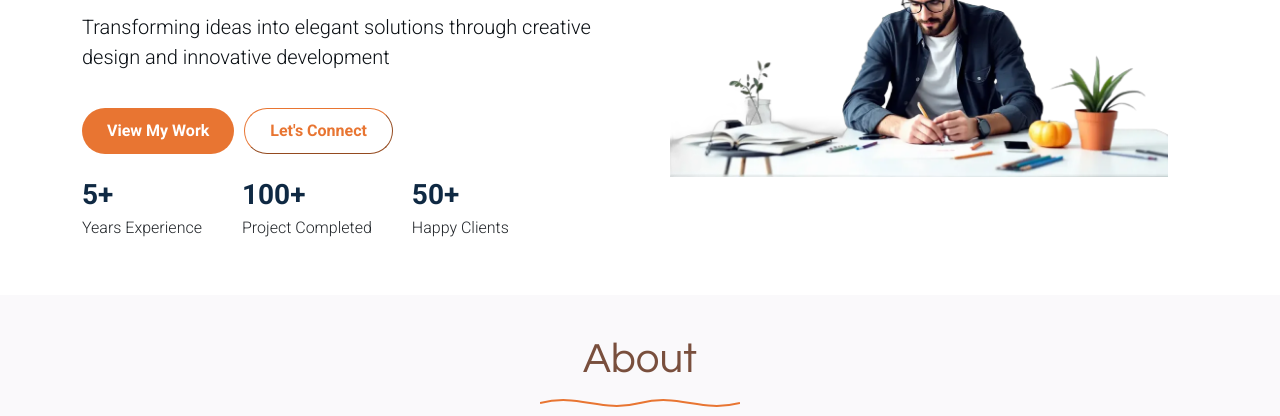
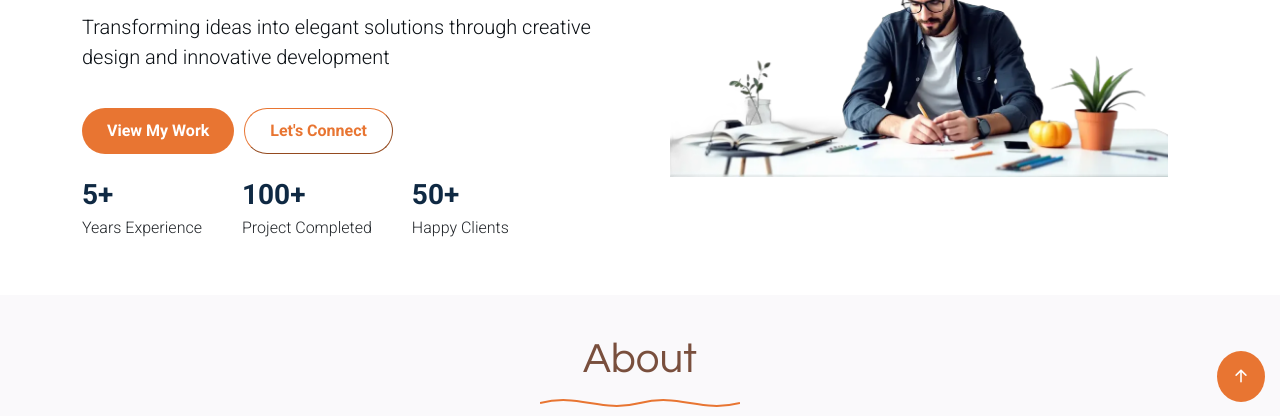
Before and after one commit to Narjissi-fadwa/EasyFolio, a website: page index.html in a window 1280 px wide. Shown: the part 383-799 px from the top of the page. Drawn offline with nearby package versions, Linux system fonts and the light colour scheme; a web font is replaced by a local one.

Commit message:
btn back to top

```diff
--- a/index.html
+++ b/index.html
@@ -716,6 +716,10 @@
             Designed by <a class="text-decoration-none text-accent" href="https://bootstrapmade.com/">BootstrapMade</a>
         </div>
     </footer>
+    <!--back to top-->
+    <button id="btt">
+        <a href=""><i class="bi bi-arrow-up-short"></i></a>
+    </button>
     <script src="./node_modules/bootstrap/dist/js/bootstrap.bundle.js"></script>
 </body>
 
--- a/src/sass/modules/home/home/_Footer.sass
+++ b/src/sass/modules/home/home/_Footer.sass
@@ -12,3 +12,23 @@ footer
     .credits
         font-family: "Roboto"
         font-size: 13px
+// back to top
+#btt
+    position: fixed
+    bottom: 15px
+    right: 15px
+    max-width: 48px
+    border: none
+    font-size: 26px
+    padding: 6px
+    border-radius: 50%
+    position: fixed
+    background-color: $accent-color
+    width: 100%
+    transition: all 0.4s
+    i
+        color: white
+
+#btt
+    &:hover
+        opacity: 50%
```
Also changed, not shown: public/css/app.css, 1 other file.
